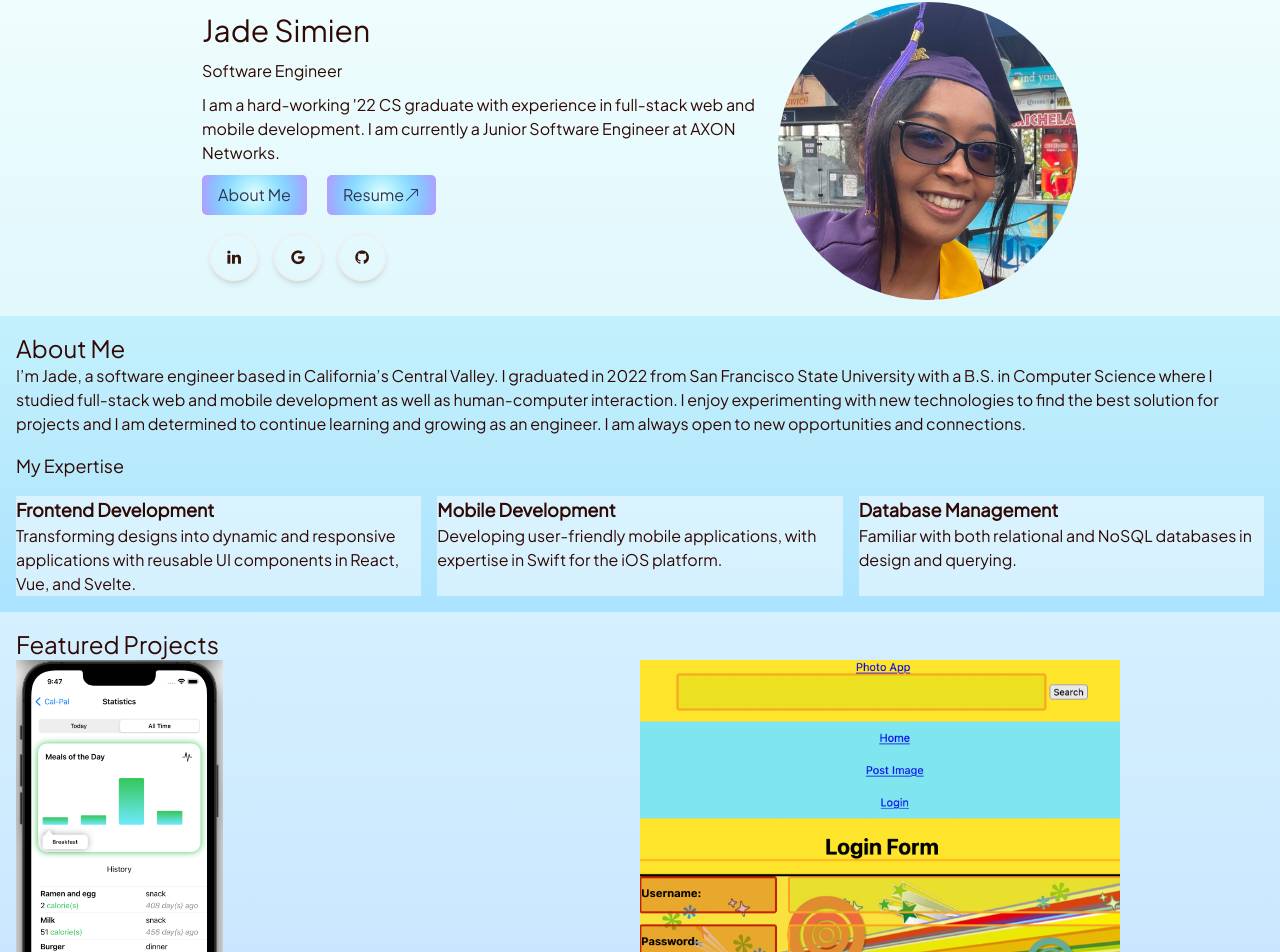
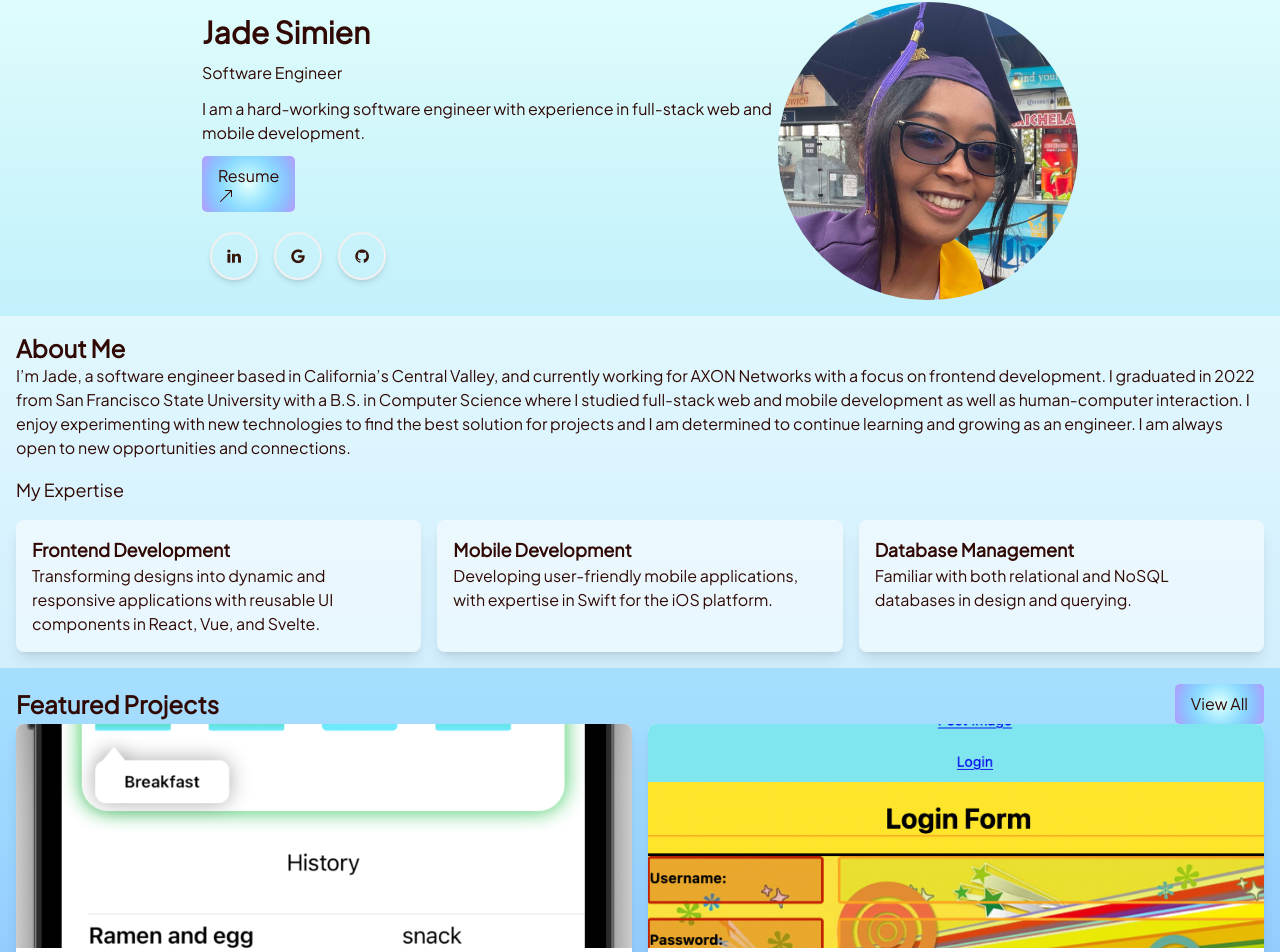
Before and after one commit to JadeS01/portfolio, a SvelteKit app in the folder portfolio/: page / in a window 1280 px wide. Shown: the part 78-1030 px from the top of the page. Built offline with nearby package versions, Linux system fonts and the light colour scheme.

Commit message:
format featured projects

```diff
--- /dev/null
+++ b/portfolio/src/lib/components/Button/index.svelte
@@ -0,0 +1,30 @@
+<script lang="ts">
+	import clsx from 'clsx';
+	import Typography from '../Typography/index.svelte';
+	let clazz: string = '';
+	export { clazz as class };
+</script>
+
+<button class={clsx('navigateButton hover', clazz)} on:click>
+	<Typography>
+		<slot />
+	</Typography>
+</button>
+
+<style>
+	.navigateButton {
+		background-image: radial-gradient(
+			circle,
+			#e6fffd,
+			#b2effe,
+			#8bdaff,
+			#8ebeff,
+			#b799ff
+		);
+		padding: 0.5rem 1rem 0.5rem 1rem;
+		border-radius: 5px;
+	}
+	.hover:hover {
+		filter: brightness(0.6);
+	}
+</style>
--- a/portfolio/src/lib/components/Footer.svelte
+++ b/portfolio/src/lib/components/Footer.svelte
@@ -1,11 +1,8 @@
 <script lang="ts">
-	// default props can be: export let theme = "peach"
-	// export let theme: string;
+	import Typography from './Typography/index.svelte';
+	const year = new Date().getFullYear();
 </script>
 
-<div class="flex items-center justify-center">
-	<div class="text-xs">
-		<p class="text-xs">This portfolio is made with ❤︎ (Svelte + TailwindCSS)</p>
-		<p>Copyright © 2023 Jade Simien</p>
-	</div>
+<div class="flex items-center justify-center p-4">
+	<Typography size="xs">© {year} - Jade Simien</Typography>
 </div>
--- /dev/null
+++ b/portfolio/src/lib/components/Modal/index.svelte
@@ -0,0 +1,25 @@
+<script lang="ts">
+	import clsx from 'clsx';
+	export let open = false;
+	export let handleModal: () => void;
+
+	function handleBackdrop(event: Event) {
+		if (event.target === event.currentTarget) {
+			handleModal();
+		}
+	}
+</script>
+
+{#if open}
+	<div
+		class={clsx('fixed inset-0 flex items-center justify-center z-50', {
+			'backdrop-brightness-50 backdrop-blur-md': open
+		})}
+		on:click={(e) => handleBackdrop(e)}
+		on:keydown={(e) => handleBackdrop(e)}
+	>
+		<div class="bg-white w-1/2 rounded-lg shadow-lg p-4">
+			<slot />
+		</div>
+	</div>
+{/if}
--- a/portfolio/src/routes/+layout.svelte
+++ b/portfolio/src/routes/+layout.svelte
@@ -9,7 +9,7 @@
 	<div>
 		<slot />
 	</div>
-	<!-- <Footer /> -->
+	<Footer />
 </main>
 
 <style>
--- a/portfolio/src/routes/+page.svelte
+++ b/portfolio/src/routes/+page.svelte
@@ -1,14 +1,20 @@
-<script lang="ts">
-	import Card from '../lib/components/Card/index.svelte';
-	import ArrowUpRight from '../lib/components/Svgs/ArrowUpRight.svelte';
-	import Typography from '../lib/components/Typography/index.svelte';
-	type Project = {
+<script lang="ts" context="module">
+	export type Project = {
 		title: string;
 		picture?: string;
 		skills: string[];
 		description: string;
 		url: string;
 	};
+</script>
+
+<script lang="ts">
+	import Card from '../lib/components/Card/index.svelte';
+	import ArrowUpRight from '../lib/components/Svgs/ArrowUpRight.svelte';
+	import Typography from '../lib/components/Typography/index.svelte';
+	import Modal from '../lib/components/Modal/index.svelte';
+	import Button from '../lib/components/Button/index.svelte';
+	import { writable } from 'svelte/store';
 	let projects: Project[] = [
 		{
 			title: 'Cal-Pal',
@@ -54,11 +60,19 @@
 			url: ''
 		}
 	];
+
+	const open = writable(false);
+	const selectedProject = writable(projects[0]);
+	function handleSelect(project: Project) {
+		selectedProject.set(project);
+		handleModal();
+	}
+	function handleModal() {
+		open.set(!$open);
+	}
 </script>
 
-<Card
-	class="flex justify-center items-center p-4 bg-white bg-opacity-50 gap-y-8"
->
+<Card class="flex justify-center items-center p-4  gap-y-8">
 	<div class="sm:flex flex-row-reverse">
 		<div class="centerContent">
 			<!-- instead of pfp, try the typing animation: #15 https://alvarotrigo.com/blog/css-text-animations/-->
@@ -71,27 +85,23 @@
 			/>
 		</div>
 		<div class="max-w-xl flex flex-col min-w-min justify-evenly">
-			<Typography size="3xl" class="text-center sm:text-start">
+			<Typography size="3xl" weight="bold" class="text-center sm:text-start">
 				Jade Simien
 			</Typography>
 			<Typography size="md" class="text-center sm:text-start"
 				>Software Engineer</Typography
 			>
 			<Typography weight="light">
-				I am a hard-working '22 CS graduate with experience in full-stack web
-				and mobile development. I am currently a Junior Software Engineer at
-				AXON Networks.
+				I am a hard-working software engineer with experience in full-stack web
+				and mobile development.
 			</Typography>
 			<div
 				class="flex flex-row gap-5 justify-center align-middle sm:justify-start sm:align-top"
 			>
-				<button class="navigateButton hover">
-					<a href="/about">About Me</a>
-				</button>
-				<button class="navigateButton hover flex flex-row items-center">
+				<Button class="flex flex-row items-center">
 					<a href="/resume">Resume</a>
 					<ArrowUpRight />
-				</button>
+				</Button>
 			</div>
 			<div
 				class="flex flex-row justify-center align-middle sm:justify-start sm:align-top"
@@ -116,12 +126,13 @@
 		</div>
 	</div>
 </Card>
-<Card class="flex flex-col p-4 gap-y-4">
+<Card class="bio flex flex-col p-4 gap-y-4 bg-white bg-opacity-50">
 	<div>
-		<Typography size="2xl">About Me</Typography>
+		<Typography size="2xl" weight="bold">About Me</Typography>
 		<Typography>
-			I’m Jade, a software engineer based in California’s Central Valley. I
-			graduated in 2022 from San Francisco State University with a B.S. in
+			I’m Jade, a software engineer based in California’s Central Valley, and
+			currently working for AXON Networks with a focus on frontend development.
+			I graduated in 2022 from San Francisco State University with a B.S. in
 			Computer Science where I studied full-stack web and mobile development as
 			well as human-computer interaction. I enjoy experimenting with new
 			technologies to find the best solution for projects and I am determined to
@@ -131,8 +142,10 @@
 	</div>
 	<div class="flex flex-col gap-y-4">
 		<Typography size="lg" weight="light">My Expertise</Typography>
-		<div class="grid grid-cols-3 gap-x-4">
-			<div class="bg-white bg-opacity-50">
+		<div
+			class="sm:grid sm:grid-cols-3 sm:gap-x-4 max-sm:grid max-sm:grid-rows-3 max-sm:gap-y-4"
+		>
+			<div class="bg-white bg-opacity-50 rounded-lg p-4 shadow-lg">
 				<Typography size="lg" weight="semiBold">Frontend Development</Typography
 				>
 				<Typography
@@ -140,14 +153,14 @@
 					reusable UI components in React, Vue, and Svelte.</Typography
 				>
 			</div>
-			<div class="bg-white bg-opacity-50">
+			<div class="bg-white bg-opacity-50 rounded-lg p-4 shadow-lg">
 				<Typography size="lg" weight="semiBold">Mobile Development</Typography>
 				<Typography
 					>Developing user-friendly mobile applications, with expertise in Swift
 					for the iOS platform.</Typography
 				>
 			</div>
-			<div class="bg-white bg-opacity-50">
+			<div class="bg-white bg-opacity-50 rounded-lg p-4 shadow-lg">
 				<Typography size="lg" weight="semiBold">Database Management</Typography>
 				<Typography
 					>Familiar with both relational and NoSQL databases in design and
@@ -157,26 +170,55 @@
 		</div>
 	</div>
 </Card>
-<Card class="p-4 bg-white bg-opacity-50 ">
-	<div>
-		<Typography size="2xl">Featured Projects</Typography>
+<Card class="p-4">
+	<div class="flex flex-row justify-between items-center">
+		<Typography size="2xl" weight="bold">Featured Projects</Typography>
+		<Button>
+			<a href="/projects">View All</a>
+		</Button>
 	</div>
-	<div class="grid grid-cols-2">
+	<div class="grid grid-cols-1 sm:grid-cols-2 gap-4">
 		{#each projects as project}
-			<div>
-				{#if project.picture}
-					<img
-						src={project.picture}
-						alt="img"
-						class="max-h-[400px] max-w-[500px]"
-					/>
-				{/if}
-				<Typography size="lg" weight="semiBold">{project.title}</Typography>
-				<!-- <Typography>{project.description}</Typography> -->
+			<div class="bg-white shadow-lg rounded-lg overflow-hidden">
+				<img
+					src={project.picture}
+					alt={project.title}
+					class="object-cover w-full h-48 sm:h-56"
+				/>
+				<div class="p-4 flex flex-row justify-between items-center">
+					<Typography size="lg" weight="semiBold">{project.title}</Typography>
+					<Button on:click={() => handleSelect(project)}>Details</Button>
+				</div>
 			</div>
 		{/each}
 	</div>
 </Card>
+
+<Modal open={$open} {handleModal}>
+	<img
+		src={$selectedProject.picture}
+		alt="img"
+		class="max-w-[400px] max-h-[300px] overflow-y-scroll"
+	/>
+	<div class="mb-4 flex flex-row justify-between">
+		<Typography size="lg" weight="semiBold">{$selectedProject.title}</Typography
+		>
+		<div class="flex flex-row justify-evenly">
+			{#each $selectedProject.skills as skill}
+				<span class="bg-red-500 rounded-full p-1">{skill}</span>
+			{/each}
+		</div>
+	</div>
+	<Typography class="max-h-[240px] overflow-y-scroll">
+		{$selectedProject.description}
+	</Typography>
+	<button
+		class="mt-4 px-4 py-2 bg-gray-200 hover:bg-gray-300 rounded-md text-gray-700"
+		on:click={handleModal}
+	>
+		Close
+	</button>
+</Modal>
 
 <style>
 	.centerContent {
@@ -184,19 +226,4 @@
 		justify-content: center;
 		align-items: center;
 	}
-	.navigateButton {
-		background-image: radial-gradient(
-			circle,
-			#e6fffd,
-			#b2effe,
-			#8bdaff,
-			#8ebeff,
-			#b799ff
-		);
-		padding: 0.5rem 1rem 0.5rem 1rem;
-		border-radius: 5px;
-	}
-	.hover:hover {
-		filter: brightness(0.6);
-	}
 </style>
```
